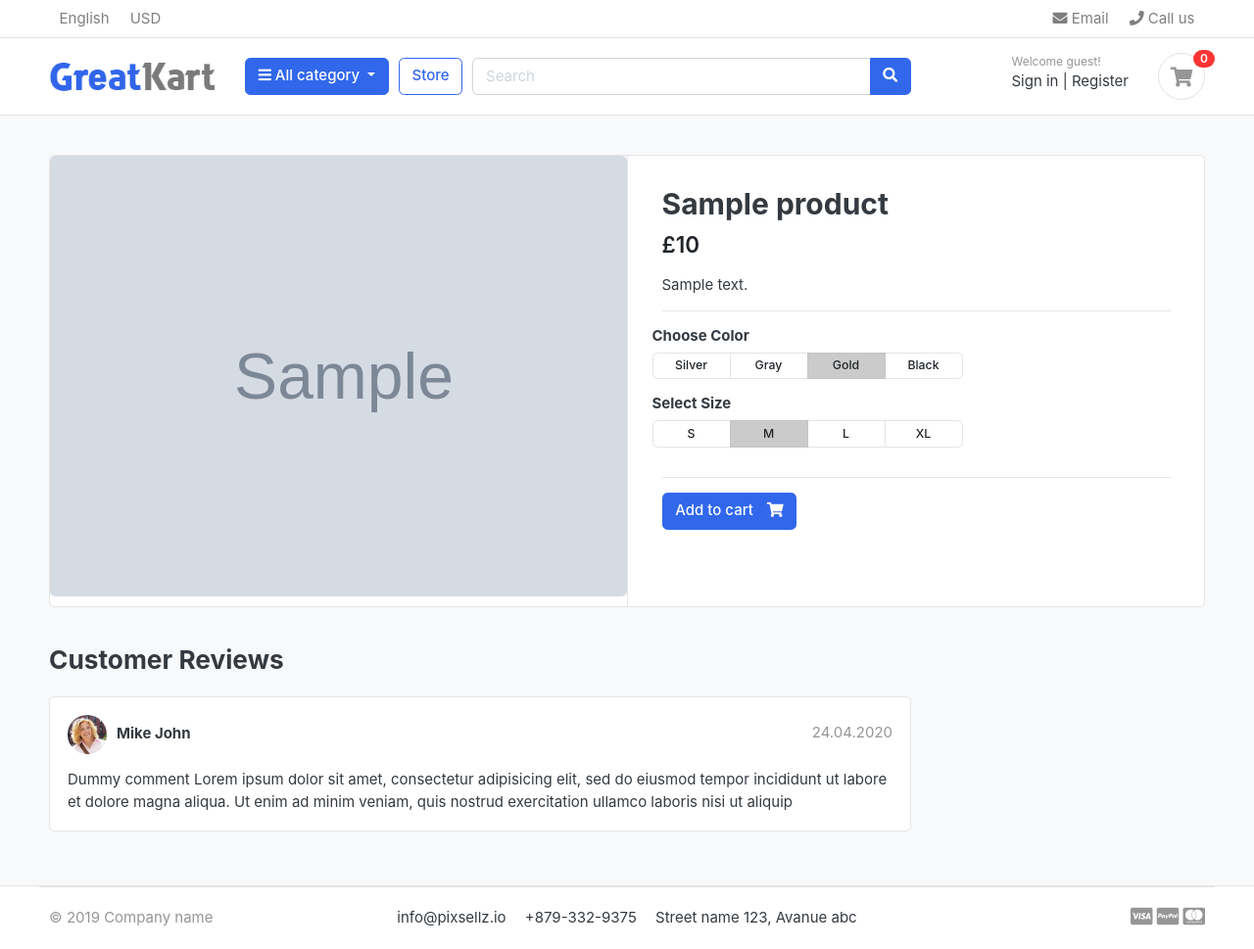
After one commit to nyplex/CheckMalt, a Django app: template templates/store/product_detail.html in a window 1280 px wide. The commit adds this page. Shown: the whole page at 98% size. Run offline with Django 3.2, Linux system fonts and the light colour scheme; the template is opened without the code that fills it: most values are stand-ins (such as "Sample title", 1, 10 or a date in 2020); grey boxes marked "Sample" are stand-in pictures; some libraries are stand-ins or nearby versions; some web fonts are replaced.

Commit message:
adding Single Product view and displaying dynamic details v1

```diff
--- a/store/urls.py
+++ b/store/urls.py
@@ -3,5 +3,7 @@ from . import views
 
 urlpatterns = [
     path('', views.store, name='store'),
-    path('<slug:category_slug>/', views.store, name='products_by_category')
+    path('<slug:category_slug>/', views.store, name='products_by_category'),
+    path('<slug:category_slug>/<slug:product_slug>/', views.product_detail, name='product_details')
+
 ]
--- /dev/null
+++ b/templates/store/product_detail.html
@@ -0,0 +1,113 @@
+{% extends 'layout.html' %}
+{% load static %}
+
+{% block page_title %}{% endblock page_title %}
+
+{% block content %}
+
+<section class="section-content padding-y bg">
+<div class="container">
+
+<!-- ============================ COMPONENT 1 ================================= -->
+<div class="card">
+	<div class="row no-gutters">
+		<aside class="col-md-6">
+            <article class="gallery-wrap">
+	            <div class="img-big-wrap">
+	                <a href="#"><img src="{{ product.images.url }}"></a>
+	            </div> <!-- img-big-wrap.// -->
+            </article> <!-- gallery-wrap .end// -->
+		</aside>
+		<main class="col-md-6 border-left">
+            <article class="content-body">
+                <h2 class="title">{{ product.name }}</h2>
+                <div class="mb-3">
+	                <var class="price h4">£{{ product.price }}</var>
+                </div>
+                <p>{{ product.description }}</p>
+                <hr>
+                <div class="row">
+                    <div class="item-option-select">
+                        <h6>Choose Color</h6>
+                        <div class="btn-group btn-group-sm btn-group-toggle" data-toggle="buttons">
+                        <label class="btn btn-light">
+                            <input type="radio" name="radio_color"> Silver
+                        </label>
+                        <label class="btn btn-light">
+                            <input type="radio" name="radio_color" > Gray
+                        </label>
+                        <label class="btn btn-light active">
+                            <input type="radio" name="radio_color checked"> Gold
+                        </label>
+                        <label class="btn btn-light">
+                            <input type="radio" name="radio_color"> Black
+                        </label>
+                        </div>
+                    </div>
+                </div> <!-- row.// -->
+                <div class="row">
+                    <div class="item-option-select">
+                        <h6>Select Size</h6>
+                        <div class="btn-group btn-group-sm btn-group-toggle" data-toggle="buttons">
+                        <label class="btn btn-light">
+                            <input type="radio" name="radio_color"> S
+                        </label>
+                        <label class="btn btn-light active">
+                            <input type="radio" name="radio_color" checked> M
+                        </label>
+                        <label class="btn btn-light">
+                            <input type="radio" name="radio_color"> L
+                        </label>
+                        <label class="btn btn-light">
+                            <input type="radio" name="radio_color"> XL
+                        </label>
+                        </div>
+                    </div>
+                </div> <!-- row.// -->
+	            <hr>
+                <a href="./product-detail.html" class="btn  btn-primary"> <span class="text">Add to cart</span> <i class="fas fa-shopping-cart"></i>  </a>
+            </article> <!-- product-info-aside .// -->
+		</main> <!-- col.// -->
+	</div> <!-- row.// -->
+</div> <!-- card.// -->
+<!-- ============================ COMPONENT 1 END .// ================================= -->
+
+<br>
+
+<div class="row">
+			<div class="col-md-9">
+
+	<header class="section-heading">
+		<h3>Customer Reviews </h3>
+
+	</header>
+
+	<article class="box mb-3">
+		<div class="icontext w-100">
+			<img src="{% static './images/avatars/avatar1.jpg' %}" class="img-xs icon rounded-circle">
+			<div class="text">
+				<span class="date text-muted float-md-right">24.04.2020 </span>
+				<h6 class="mb-1">Mike John </h6>
+
+			</div>
+		</div> <!-- icontext.// -->
+		<div class="mt-3">
+			<p>
+				Dummy comment Lorem ipsum dolor sit amet, consectetur adipisicing elit, sed do eiusmod
+				tempor incididunt ut labore et dolore magna aliqua. Ut enim ad minim veniam,
+				quis nostrud exercitation ullamco laboris nisi ut aliquip
+			</p>
+		</div>
+	</article>
+
+
+
+	</div> <!-- col.// -->
+</div> <!-- row.// -->
+
+
+</div> <!-- container .//  -->
+</section>
+<!-- ========================= SECTION CONTENT END// ========================= -->
+
+{% endblock content %}
--- a/templates/store/store.html
+++ b/templates/store/store.html
@@ -135,7 +135,7 @@
                 </div> <!-- img-wrap.// -->
                 <figcaption class="info-wrap">
                     <div class="fix-height">
-                        <a href="./product-detail.html" class="title">{{ products.name }}</a>
+                        <a href="./product-detail.html" class="title">{{ product.name }}</a>
                         <div class="price-wrap mt-2">
                             <span class="price">£{{ product.price }}</span>
                         </div> <!-- price-wrap.// -->
```
Also changed, not shown: store/views.py (+10 -0 lines).
